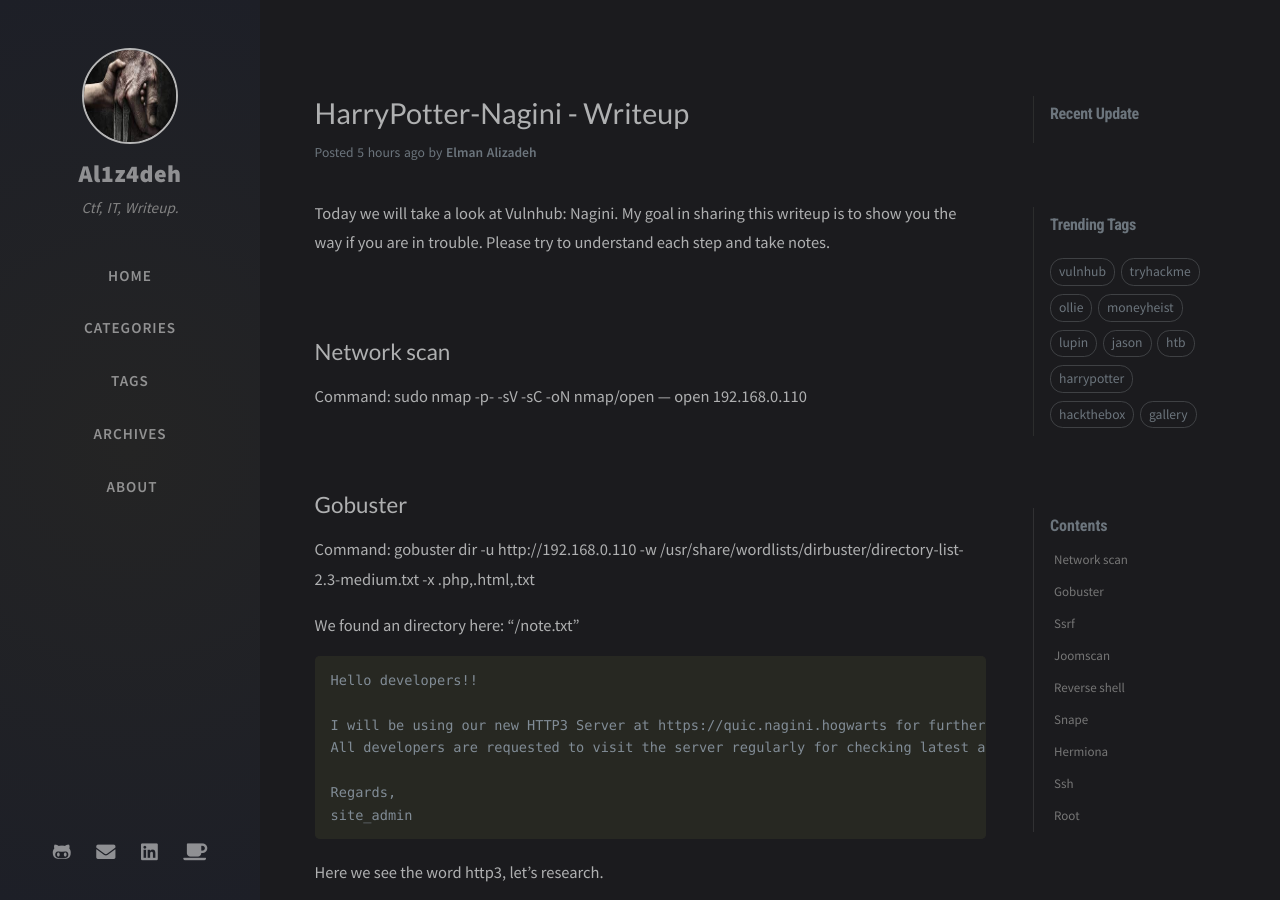
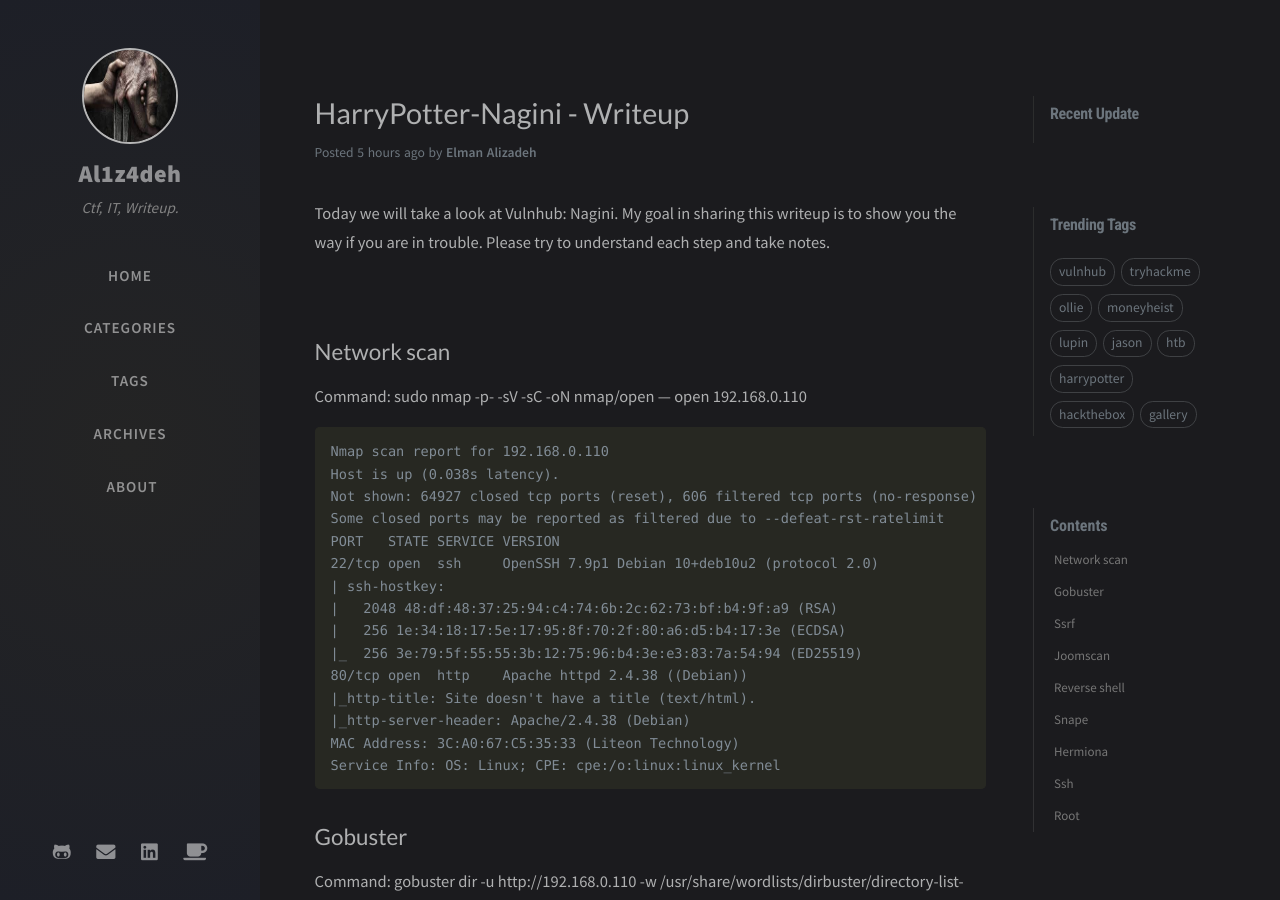
Before and after one commit to al1z4deh/al1z4deh.github.io, a Jekyll site: the page built from _posts/2022-05-17-vulnhub-harrypotter-nagini.md, in a window 1280 px wide and 900 px high. Built offline with Jekyll 4.4.1, drawn with Linux system fonts in a browser that asks for light colours; nearby versions of some CDN libraries; comment, search, counter and statistics services are not loaded.

Commit message:
Update 2022-05-17-vulnhub-harrypotter-nagini.md

````diff
--- a/_posts/2022-05-17-vulnhub-harrypotter-nagini.md
+++ b/_posts/2022-05-17-vulnhub-harrypotter-nagini.md
@@ -14,7 +14,23 @@ Today we will take a look at Vulnhub: Nagini. My goal in sharing this writeup is
 
 Command: sudo nmap -p- -sV -sC -oN nmap/open — open 192.168.0.110
 
-![Desktop View]({{ "/assets/img/vuln-harry-nagini/2.png" | relative_url }})
+```console
+Nmap scan report for 192.168.0.110
+Host is up (0.038s latency).
+Not shown: 64927 closed tcp ports (reset), 606 filtered tcp ports (no-response)
+Some closed ports may be reported as filtered due to --defeat-rst-ratelimit
+PORT   STATE SERVICE VERSION
+22/tcp open  ssh     OpenSSH 7.9p1 Debian 10+deb10u2 (protocol 2.0)
+| ssh-hostkey:
+|   2048 48:df:48:37:25:94:c4:74:6b:2c:62:73:bf:b4:9f:a9 (RSA)
+|   256 1e:34:18:17:5e:17:95:8f:70:2f:80:a6:d5:b4:17:3e (ECDSA)
+|_  256 3e:79:5f:55:55:3b:12:75:96:b4:3e:e3:83:7a:54:94 (ED25519)
+80/tcp open  http    Apache httpd 2.4.38 ((Debian))
+|_http-title: Site doesn't have a title (text/html).
+|_http-server-header: Apache/2.4.38 (Debian)
+MAC Address: 3C:A0:67:C5:35:33 (Liteon Technology)
+Service Info: OS: Linux; CPE: cpe:/o:linux:linux_kernel
+```
 
 ## Gobuster
 
````
